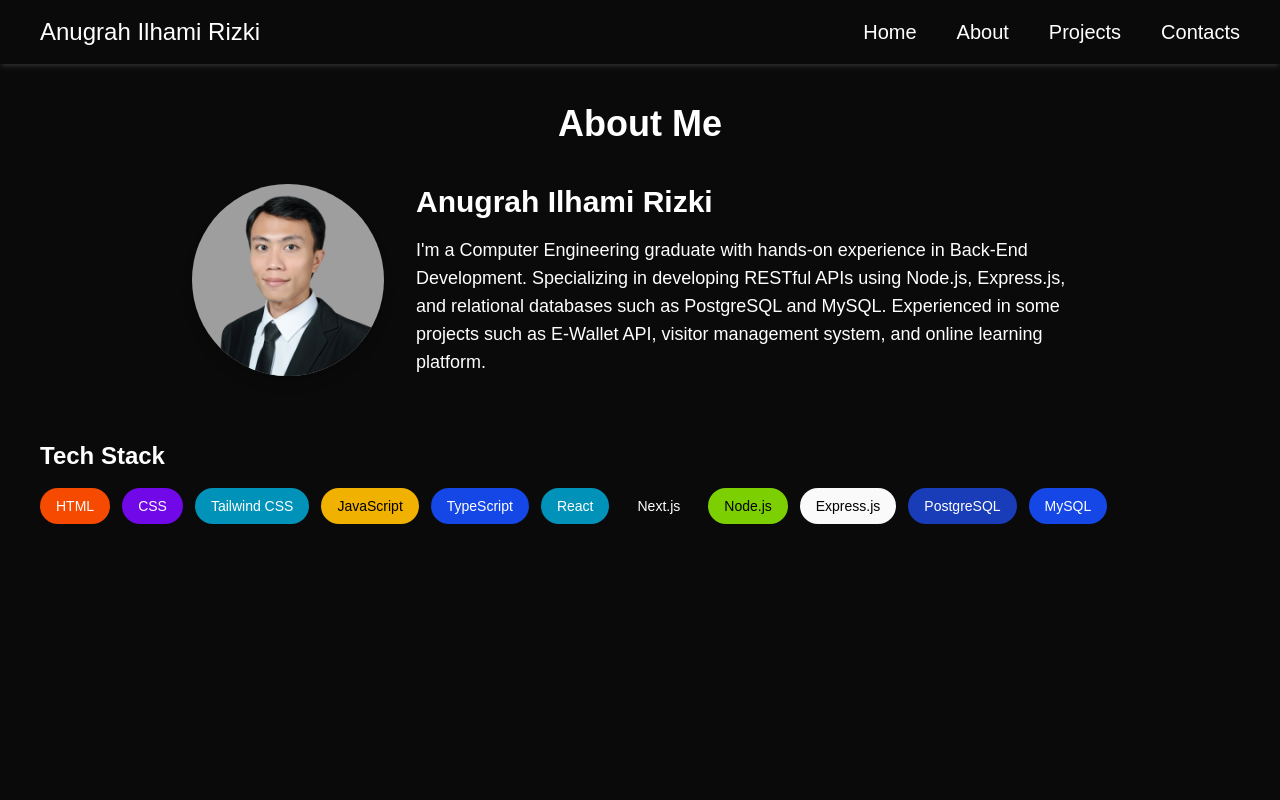
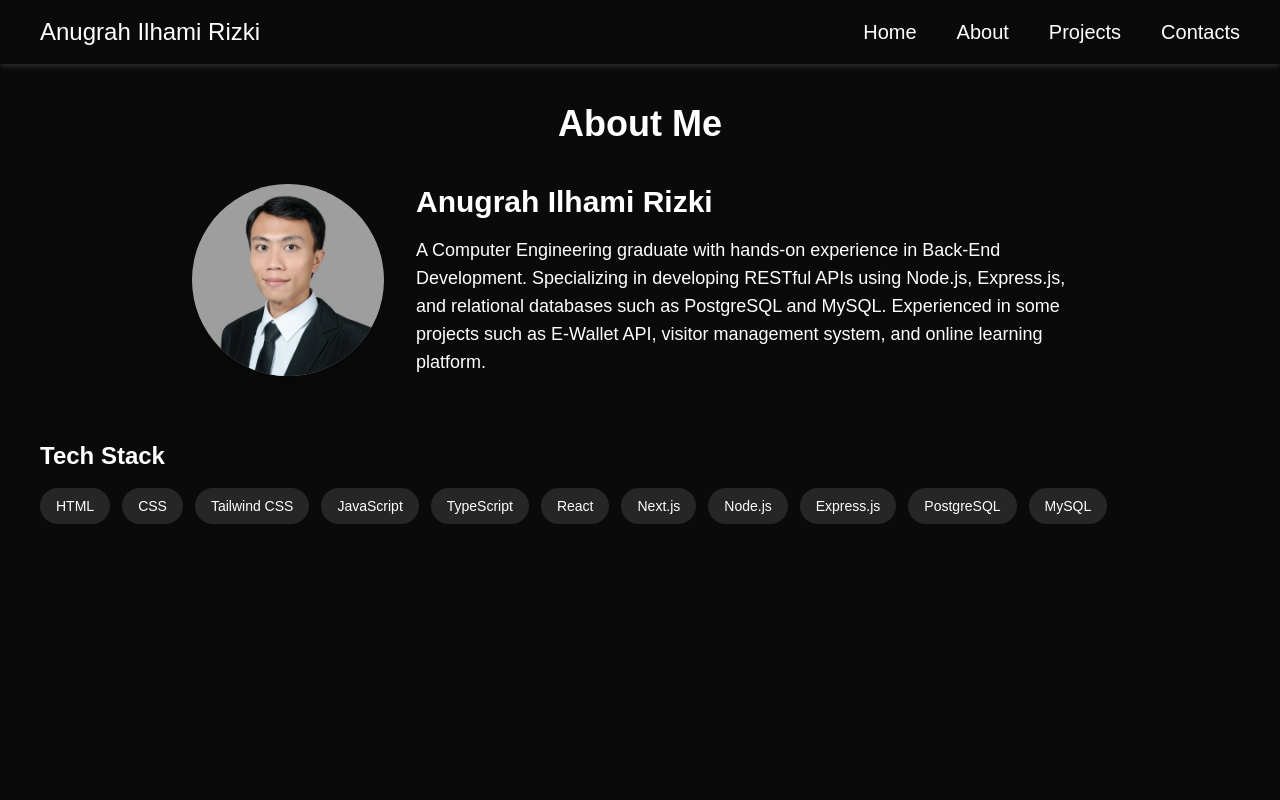
Before and after one commit to anugrah-ir/portfolio-website, a Next.js app: page /about in a window 1280 px wide. Shown: the top 800 px of the page. Built offline with nearby package versions, Linux system fonts and the light colour scheme; grey boxes are pictures that could not be loaded.

Commit message:
refactor: move hardcoded data into JSON file

```diff
--- a/src/app/about/page.tsx
+++ b/src/app/about/page.tsx
@@ -1,4 +1,5 @@
 import Image from "next/image";
+import siteData from "@/data/siteData.json";
 
 export default function About() {
     return (
@@ -22,12 +23,8 @@ export default function About() {
 
                 {/* Right column: Intro text */}
                 <div>
-                    <h2 className="text-3xl font-bold">Anugrah Ilhami Rizki</h2>
-                    <p className="mt-4 text-lg max-w-2xl">
-                        I'm a Computer Engineering graduate with hands-on experience in Back-End Development.
-                        Specializing in developing RESTful APIs using Node.js, Express.js, and relational databases such as PostgreSQL and MySQL.
-                        Experienced in some projects such as E-Wallet API, visitor management system, and online learning platform.
-                    </p>
+                    <h2 className="text-3xl font-bold">{siteData.author.name}</h2>
+                    <p className="mt-4 text-lg max-w-2xl">{siteData.author.bio}</p>
                 </div>
             </div>
 
@@ -35,17 +32,9 @@ export default function About() {
             <div className="mt-6">
                 <h3 className="text-2xl font-semibold mb-4 mt-16">Tech Stack</h3>
                 <div className="flex flex-wrap gap-3">
-                    <span className="px-4 py-2 bg-orange-600 text-white rounded-full text-sm">HTML</span>
-                    <span className="px-4 py-2 bg-violet-700 text-white rounded-full text-sm">CSS</span>
-                    <span className="px-4 py-2 bg-cyan-600 text-white rounded-full text-sm">Tailwind CSS</span>
-                    <span className="px-4 py-2 bg-yellow-500 text-black rounded-full text-sm">JavaScript</span>
-                    <span className="px-4 py-2 bg-blue-700 text-white rounded-full text-sm">TypeScript</span>
-                    <span className="px-4 py-2 bg-cyan-600 text-white rounded-full text-sm">React</span>
-                    <span className="px-4 py-2 bg-neutral-950 text-white rounded-full text-sm">Next.js</span>
-                    <span className="px-4 py-2 bg-lime-500 text-black rounded-full text-sm">Node.js</span>
-                    <span className="px-4 py-2 bg-neutral-50 text-black rounded-full text-sm">Express.js</span>
-                    <span className="px-4 py-2 bg-blue-800 text-white rounded-full text-sm">PostgreSQL</span>
-                    <span className="px-4 py-2 bg-blue-700 text-white rounded-full text-sm">MySQL</span>
+                    {siteData.author.techStack.map((tech, index) => (
+                        <span key={index} className="px-4 py-2 bg-neutral-800 text-white rounded-full text-sm">{tech}</span>
+                    ))}
                 </div>
             </div>
         </main>
--- a/src/app/layout.tsx
+++ b/src/app/layout.tsx
@@ -3,6 +3,7 @@ import { Geist, Geist_Mono } from "next/font/google";
 import "./globals.css";
 import Navbar from "@/components/Navbar";
 import Footer from "@/components/Footer";
+import siteData from "@/data/siteData.json"
 
 const geistSans = Geist({
   variable: "--font-geist-sans",
@@ -15,8 +16,11 @@ const geistMono = Geist_Mono({
 });
 
 export const metadata: Metadata = {
-  title: "Create Next App",
-  description: "Generated by create next app",
+  title: siteData.site.title,
+  description: siteData.site.description,
+  icons: {
+    icon: siteData.site.favicon,
+  },
 };
 
 export default function RootLayout({
--- a/src/app/page.tsx
+++ b/src/app/page.tsx
@@ -1,4 +1,5 @@
 import Image from "next/image";
+import siteData from "@/data/siteData.json";
 
 export default function Home() {
   return (
@@ -8,8 +9,8 @@ export default function Home() {
         {/* Left Side Text */}
         <div className="space-y-4">
           <h1 className="text-6xl font-bold">Hi</h1>
-          <h1 className="text-6xl font-bold">I'm Anugrah</h1>
-          <h2 className="text-4xl font-semibold">Back-End Developer</h2>
+          <h1 className="text-6xl font-bold">I'm {siteData.author.nickName}</h1>
+          <h2 className="text-4xl font-semibold">{siteData.author.role}</h2>
         </div>
 
         {/* Right Side Image */}
@@ -18,7 +19,7 @@ export default function Home() {
           style={{ backgroundImage: "url('/profile-background.png')" }}
         >
           <Image
-            src="/me.png"
+            src={siteData.author.avatar}
             alt="Anugrah"
             width={400}
             height={400}
@@ -33,10 +34,7 @@ export default function Home() {
         className="py-15 max-w-4xl mx-auto px-6 text-left"
       >
         <h2 className="text-5xl font-bold mb-6">About Me</h2>
-        <p className="text-lg leading-relaxed text-gray-300">
-          {/* You can replace this with your own text later */}
-          A Computer Engineering graduate with hands-on experience in Back-End Development. Specializing in developing RESTful APIs using Node.js, Express.js, and relational databases such as PostgreSQL and MySQL. Experienced in some projects such as E-Wallet API, visitor management system, and online learning platform.
-        </p>
+        <p className="text-lg leading-relaxed text-gray-300">{siteData.author.bio}</p>
       </section>
     </main>
   );
--- a/src/app/projects/page.tsx
+++ b/src/app/projects/page.tsx
@@ -6,17 +6,7 @@ import { Swiper, SwiperSlide } from 'swiper/react';
 import { Navigation } from 'swiper/modules';
 import 'swiper/css';
 import 'swiper/css/navigation';
-
-const projects = [
-  { id: 1, title: "TTH MyVisitors1", description: "A visitor management system with Role-Based Access Control (RBAC).", image: "project-image.png", techStack: ["Node.js", "Express.js", "PostgreSQL", "Sequelize"] },
-  { id: 2, title: "TTH MyVisitors2", description: "A visitor management system with Role-Based Access Control (RBAC).", image: "project-image.png", techStack: ["Node.js", "Express.js", "PostgreSQL", "Sequelize"] },
-  { id: 3, title: "TTH MyVisitor3", description: "A visitor management system with Role-Based Access Control (RBAC).", image: "project-image.png", techStack: ["Node.js", "Express.js", "PostgreSQL", "Sequelize"] },
-  { id: 4, title: "TTH MyVisitors4", description: "A visitor management system with Role-Based Access Control (RBAC).", image: "project-image.png", techStack: ["Node.js", "Express.js", "PostgreSQL", "Sequelize"] },
-  { id: 5, title: "TTH MyVisitors5", description: "A visitor management system with Role-Based Access Control (RBAC).", image: "project-image.png", techStack: ["Node.js", "Express.js", "PostgreSQL", "Sequelize"] },
-  { id: 6, title: "TTH MyVisitor6", description: "A visitor management system with Role-Based Access Control (RBAC).", image: "project-image.png", techStack: ["Node.js", "Express.js", "PostgreSQL", "Sequelize"] },
-  { id: 7, title: "TTH MyVisitors7", description: "A visitor management system with Role-Based Access Control (RBAC).", image: "project-image.png", techStack: ["Node.js", "Express.js", "PostgreSQL", "Sequelize"] },
-  { id: 8, title: "TTH MyVisitors8", description: "A visitor management system with Role-Based Access Control (RBAC).", image: "project-image.png", techStack: ["Node.js", "Express.js", "PostgreSQL", "Sequelize"] }
-];
+import siteData from "@/data/siteData.json";
 
 export default function Project() {
   return (
@@ -55,13 +45,13 @@ export default function Project() {
           }}
           className="w-[70vw] lg:w-[80vw]"
         >
-          {projects.map((project) => (
+          {siteData.projects.map((project, index) => (
             <SwiperSlide
-              key={project.id}
+              key={index}
               style={{ display: 'flex', justifyContent: 'center', alignItems: 'center' }}
             >
               <Link
-                href={`/project/${project.id}`}
+                href={`/project/${project.slug}`}
                 className="group flex flex-col items-center w-full aspect-[3/4] lg:aspect-[16/18] rounded-3xl bg-neutral-900 border border-neutral-700 overflow-hidden transition-all duration-300 hover:bg-neutral-800 hover:border-white hover:border-1"
               >
                 <div className="relative w-full aspect-[16/9] overflow-hidden shadow-2xl shadow-neutral-800">
--- a/src/components/Navbar.tsx
+++ b/src/components/Navbar.tsx
@@ -2,6 +2,7 @@
 import Link from "next/link";
 import { useState, useEffect } from "react";
 import { Menu, X } from "lucide-react";
+import siteData from "@/data/siteData.json"
 
 export default function Navbar() {
   const [isMobile, setIsMobile] = useState(false);
@@ -20,7 +21,7 @@ export default function Navbar() {
     <div className="flex flex-col fixed w-screen z-10">
       {/* Child flex box 1 */}
       <div className="flex flex-row justify-between items-center h-16 px-5 lg:px-10 backdrop-blur-xs shadow-md shadow-white/10">
-        <Link href="/" className="text-xl lg:text-2xl font-medium whitespace-nowrap hover:text-gray-300">Anugrah Ilhami Rizki</Link>
+        <Link href="/" className="text-xl lg:text-2xl font-medium whitespace-nowrap hover:text-gray-300">{siteData.author.name}</Link>
 
         {/* Desktop */}
         {!isMobile && (
--- /dev/null
+++ b/src/data/siteData.json
@@ -0,0 +1,78 @@
+{
+  "site": {
+    "title": "Anugrah Ilhami Rizki",
+    "description": "Fullstack web developer. Specializes in React, Next.js, Node.js, Express.js, and PostgreSQL.",
+    "favicon": "/favicon.ico"
+  },
+  "author": {
+    "name": "Anugrah Ilhami Rizki",
+    "nickName": "Anugrah",
+    "role": "Fullstack Developer",
+    "bio": "A Computer Engineering graduate with hands-on experience in Back-End Development. Specializing in developing RESTful APIs using Node.js, Express.js, and relational databases such as PostgreSQL and MySQL. Experienced in some projects such as E-Wallet API, visitor management system, and online learning platform.",
+    "avatar": "/me.png",
+    "social": {
+      "email": "mailto:anugrahilhamirizki@gmail.com",
+      "whatsapp": "https://wa.me/6281332868781",
+      "github": "https://github.com/anugrah-ir",
+      "linkedin": "https://linkedin.com/in/anugrah-ir",
+      "instagram": "https://instagram.com/anugrahir"
+    },
+    "techStack": [
+      "HTML",
+      "CSS",
+      "Tailwind CSS",
+      "JavaScript",
+      "TypeScript",
+      "React",
+      "Next.js",
+      "Node.js",
+      "Express.js",
+      "PostgreSQL",
+      "MySQL"
+    ]
+  },
+  "projects": [
+    {
+      "title": "Visitor Management System",
+      "slug": "visitor-management-system",
+      "description": "A visitor management system with Role-Based Access Control (RBAC)",
+      "image": "project-image.png",
+      "techStack": ["Node.js", "Express.js", "PostgreSQL"]
+    },
+    {
+      "title": "Visitor Management System",
+      "slug": "visitor-management-system",
+      "description": "A visitor management system with Role-Based Access Control (RBAC)",
+      "image": "project-image.png",
+      "techStack": ["Node.js", "Express.js", "PostgreSQL"]
+    },
+    {
+      "title": "Visitor Management System",
+      "slug": "visitor-management-system",
+      "description": "A visitor management system with Role-Based Access Control (RBAC)",
+      "image": "project-image.png",
+      "techStack": ["Node.js", "Express.js", "PostgreSQL"]
+    },
+    {
+      "title": "Visitor Management System",
+      "slug": "visitor-management-system",
+      "description": "A visitor management system with Role-Based Access Control (RBAC)",
+      "image": "project-image.png",
+      "techStack": ["Node.js", "Express.js", "PostgreSQL"]
+    },
+    {
+      "title": "Visitor Management System",
+      "slug": "visitor-management-system",
+      "description": "A visitor management system with Role-Based Access Control (RBAC)",
+      "image": "project-image.png",
+      "techStack": ["Node.js", "Express.js", "PostgreSQL"]
+    },
+    {
+      "title": "Visitor Management System",
+      "slug": "visitor-management-system",
+      "description": "A visitor management system with Role-Based Access Control (RBAC)",
+      "image": "project-image.png",
+      "techStack": ["Node.js", "Express.js", "PostgreSQL"]
+    }
+  ]
+}
```
Also changed, not shown: src/components/Footer.tsx (+6 -5 lines).
